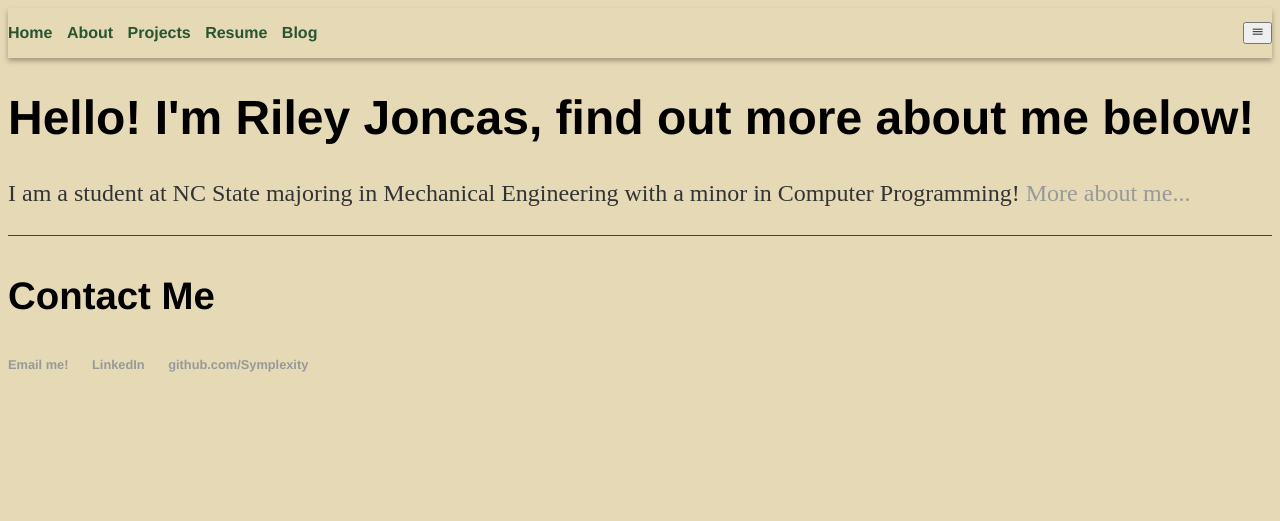
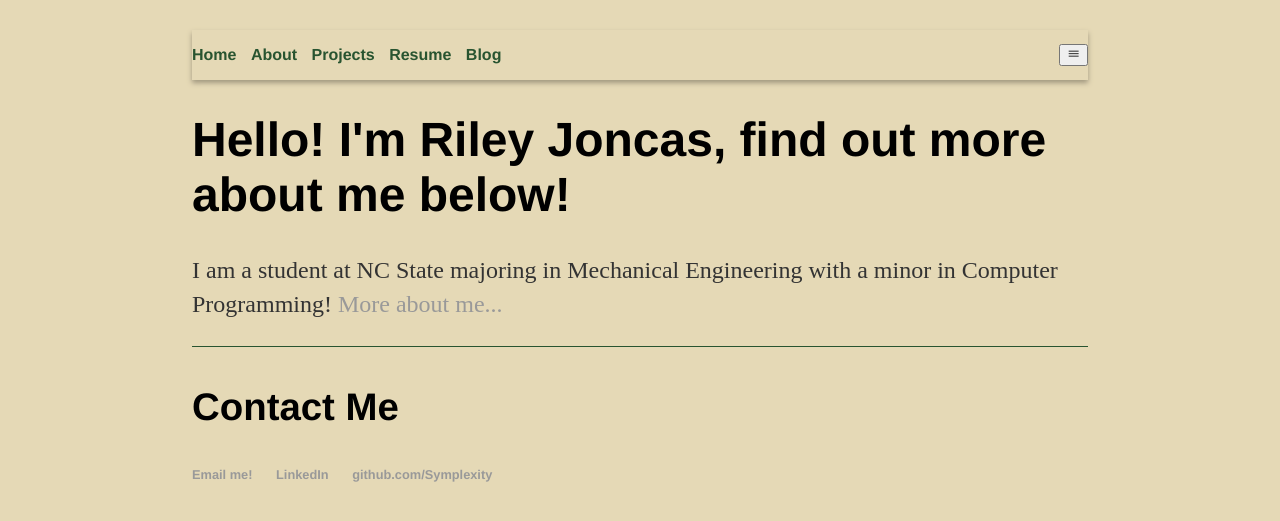
Before and after one commit to Symplexity/Symplexity.github.io, a Jekyll site: the page built from index.html, in a window 1280 px wide. Shown: the top 521 px of the page. Built offline with Jekyll 4.4.1, drawn with Linux system fonts in a browser that asks for light colours.

Commit message:
Update main.css

```diff
--- a/css/main.css
+++ b/css/main.css
@@ -14,10 +14,14 @@
     --bolder-font: 900;
 }
 
+html {
+    background-color: var(--tan);
+}
+
 /* Main body styling */
-html, body {
-   /*  margin: 30px auto;
-    width: 70%; */
+body {
+    margin: 30px auto;
+    width: 70%;
     background-color: var(--tan);
 }
 
```
